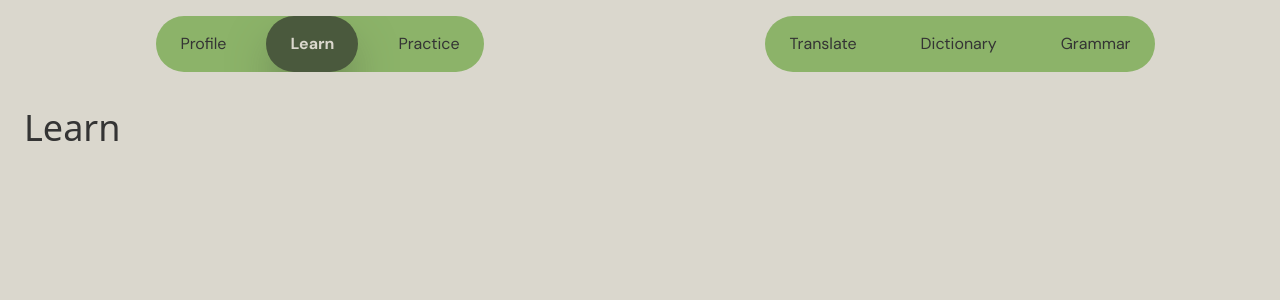
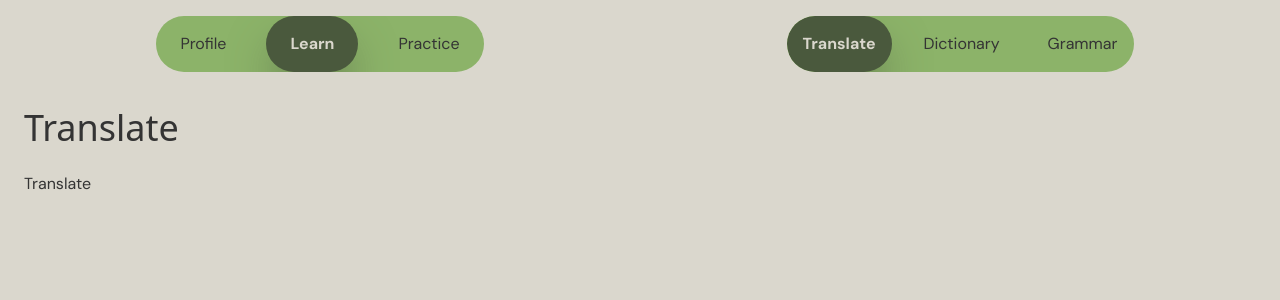
Before and after one commit to cerithf/wrth-sgwrs-v3, a React (Vite) app: page /learn in a window 1280 px wide. Shown: the top 300 px of the page. Built offline with nearby package versions, Linux system fonts and the light colour scheme; a web font is replaced by a local one.

Commit message:
Refactor NavBar for more flexibility

```diff
--- a/src/App.tsx
+++ b/src/App.tsx
@@ -5,6 +5,12 @@ import LogInPage from "./pages/LogInPage";
 import Profile from "./pages/Profile";
 import Learn from "./pages/Learn";
 import Error404 from "./pages/Error404";
+
+// common functions
+export function capitalise(text: string) {
+  // capitalises first letter of a string
+  return text[0].toUpperCase() + text.substring(1);
+}
 
 function App() {
   return (
--- a/src/components/NavBar.tsx
+++ b/src/components/NavBar.tsx
@@ -1,27 +1,36 @@
+import { capitalise } from "../App";
+
+const learnPages = ["translate", "dictionary", "grammar"] as const;
+type LearnPage = (typeof learnPages)[number];
+
 export default function NavBar({
   currentPage,
-  variant = "main-pages",
+  setTab,
 }: {
   currentPage?: string;
-  variant?: "main-pages" | "learn-pages";
+  setTab?: React.Dispatch<React.SetStateAction<LearnPage>>;
 }) {
   const activeTab =
     "bg-theme-dark-green text-theme-cream font-bold p-4 rounded-full shadow-2xl shadow-theme-dark-green";
   const inactiveTab = "p-4 rounded-full";
-  const pageNames =
-    variant == "main-pages"
-      ? ["profile", "learn", "practice"]
-      : ["translate", "dictionary", "grammar"];
   return (
     <nav className="w-full h-fit flex justify-center p-4 sticky top-0">
       <ul className="flex gap-4 bg-theme-green rounded-full overflow-hidden">
-        {pageNames.map((page) => (
-          <li className={currentPage == page ? activeTab : inactiveTab}>
-            <a href={"/" + page} className="p-2">
-              {page[0].toUpperCase() + page.substring(1)}
-            </a>
-          </li>
-        ))}
+        {!setTab
+          ? ["profile", "learn", "practice"].map((page) => (
+              <li className={currentPage == page ? activeTab : inactiveTab}>
+                <a href={"/" + page} className="p-2">
+                  {capitalise(page)}
+                </a>
+              </li>
+            ))
+          : learnPages.map((page) => (
+              <li className={currentPage == page ? activeTab : inactiveTab}>
+                <button className="cursor-pointer" onClick={() => setTab(page)}>
+                  {capitalise(page)}
+                </button>
+              </li>
+            ))}
       </ul>
     </nav>
   );
--- a/src/pages/Learn.tsx
+++ b/src/pages/Learn.tsx
@@ -1,19 +1,27 @@
 import { useState } from "react";
+import { capitalise } from "../App";
 import NavBar from "../components/NavBar";
 import Translate from "./learn-pages/Translate";
 import Dictionary from "./learn-pages/Dictionary";
 import Grammar from "./learn-pages/Grammar";
 
 export default function Learn() {
-  const [activePage, setActivePage] = useState(0);
+  const learnPages = {
+    translate: <Translate />,
+    dictionary: <Dictionary />,
+    grammar: <Grammar />,
+  };
+  type LearnPage = keyof typeof learnPages;
+  const [activePage, setActivePage] = useState<LearnPage>("translate");
   return (
     <div className="learn-page h-screen flex flex-col">
-      <div className="flex">
+      <div className="md:flex">
         <NavBar currentPage="learn" />
-        <NavBar variant="learn-pages" />
+        <NavBar currentPage={activePage} setTab={setActivePage} />
       </div>
       <main className="py-3 px-6 gap-4 flex flex-col">
-        <h1>Learn</h1>
+        <h1>{capitalise(activePage)}</h1>
+        {learnPages[activePage]}
       </main>
     </div>
   );
--- a/src/pages/Profile.tsx
+++ b/src/pages/Profile.tsx
@@ -22,9 +22,9 @@ export default function Profile() {
     <div className="profile-page h-screen flex flex-col">
       <NavBar currentPage="profile" />
       <main className="py-3 px-6 gap-4 flex flex-col">
-        <div className="heading flex">
+        <div className="heading md:flex gap-2">
           <h1>Hey, user! 👋</h1>
-          <button className="btn-secondary ml-auto">
+          <button className="btn-secondary ml-auto mt-5 md:mt-0">
             Give us some feedback!
           </button>
         </div>
```
